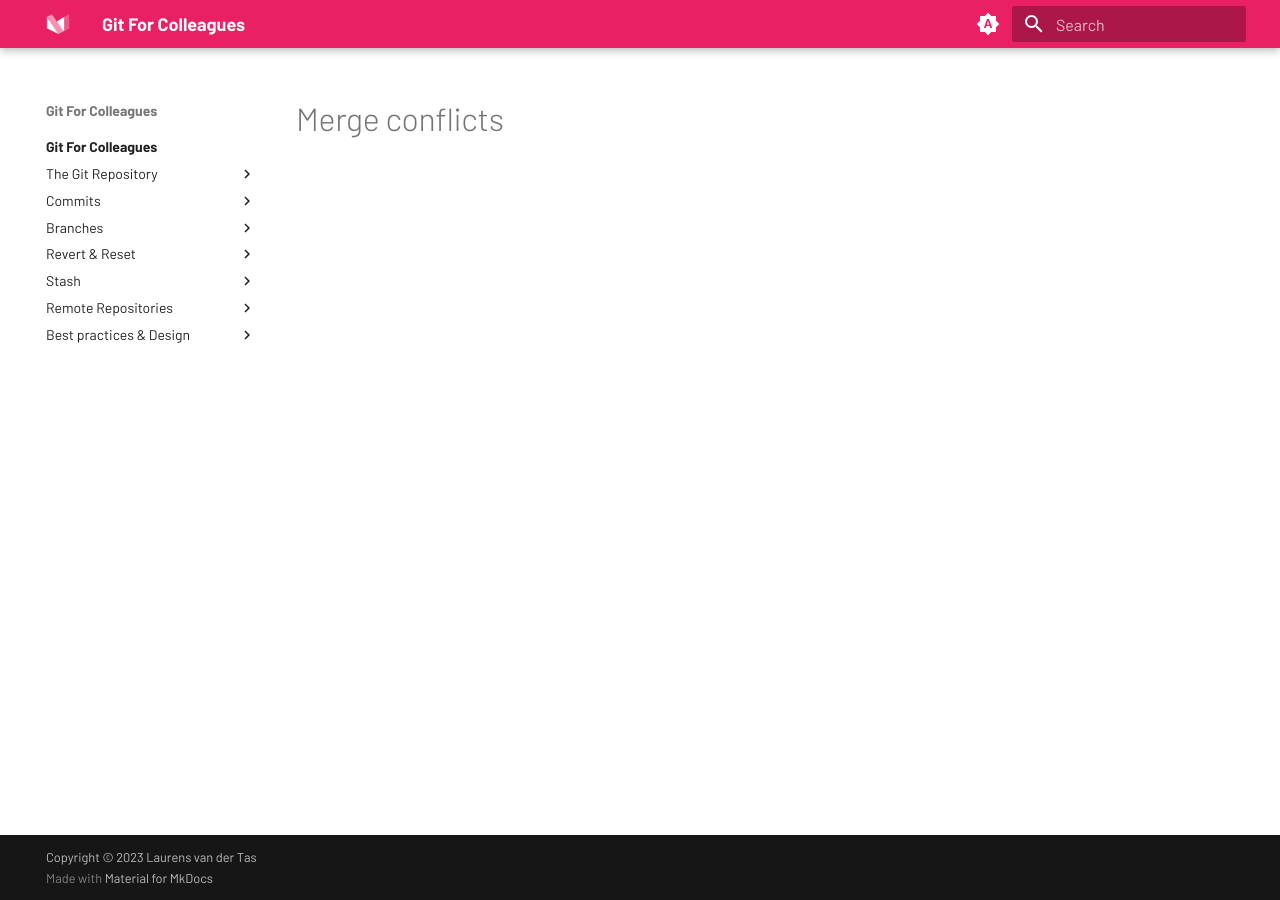
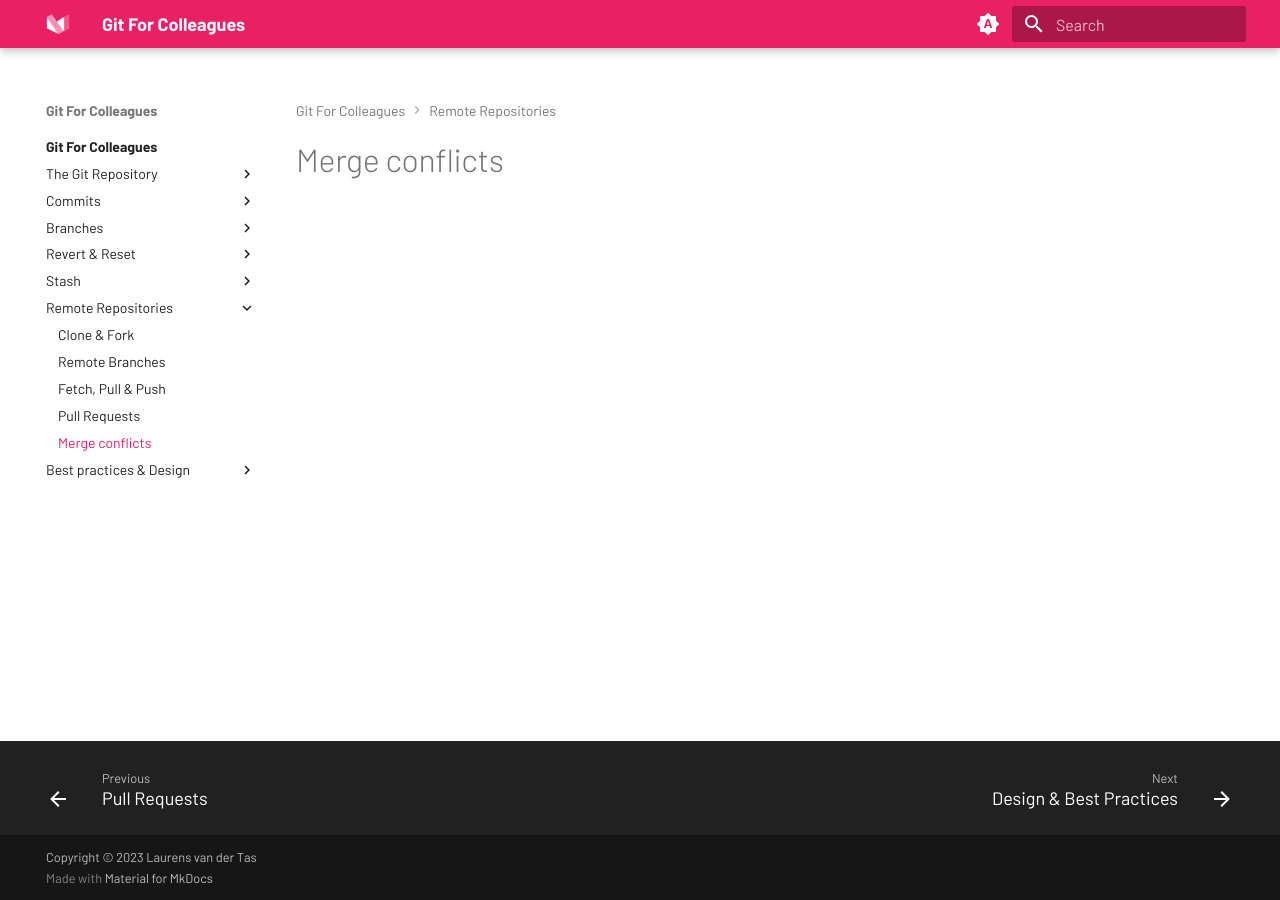
Before and after one commit to LPvdT/git-for-colleagues, an MkDocs documentation site: the page built from docs/remote_repos/merge_conflicts.md, in a window 1280 px wide. Built offline with MkDocs 1.6.1 and Material for MkDocs 9.7.7, drawn with Linux system fonts in a browser that asks for light colours.

Commit message:
Change: Overhead

```diff
--- a/mkdocs.yml
+++ b/mkdocs.yml
@@ -37,6 +37,7 @@ nav:
           - remote_repos/remote_branches.md
           - remote_repos/fetch_pull_push.md
           - remote_repos/pull_requests.md
+          - remote_repos/merge_conflicts.md
       - Best practices & Design:
           - design_best_practices/index.md
           - design_best_practices/best_practices.md
@@ -97,7 +98,7 @@ theme:
     code: JetBrains Mono
   icon:
     logo: logo
-  favicon: assets/favicon.png
+  favicon: assets/images/favicon.png
 
 # Plugins
 plugins:
```
Also changed, not shown: TODO.md (+5 -5 lines).
